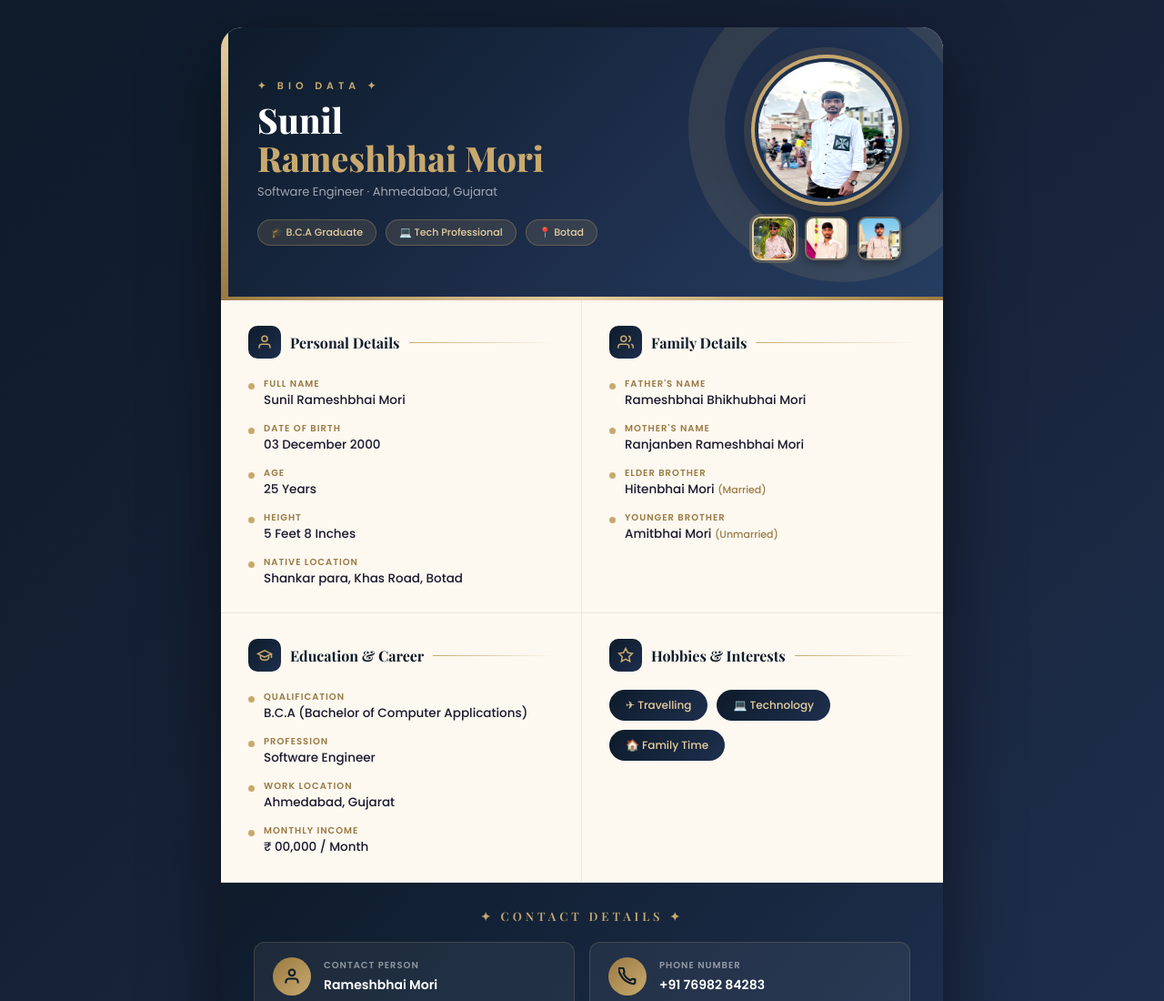
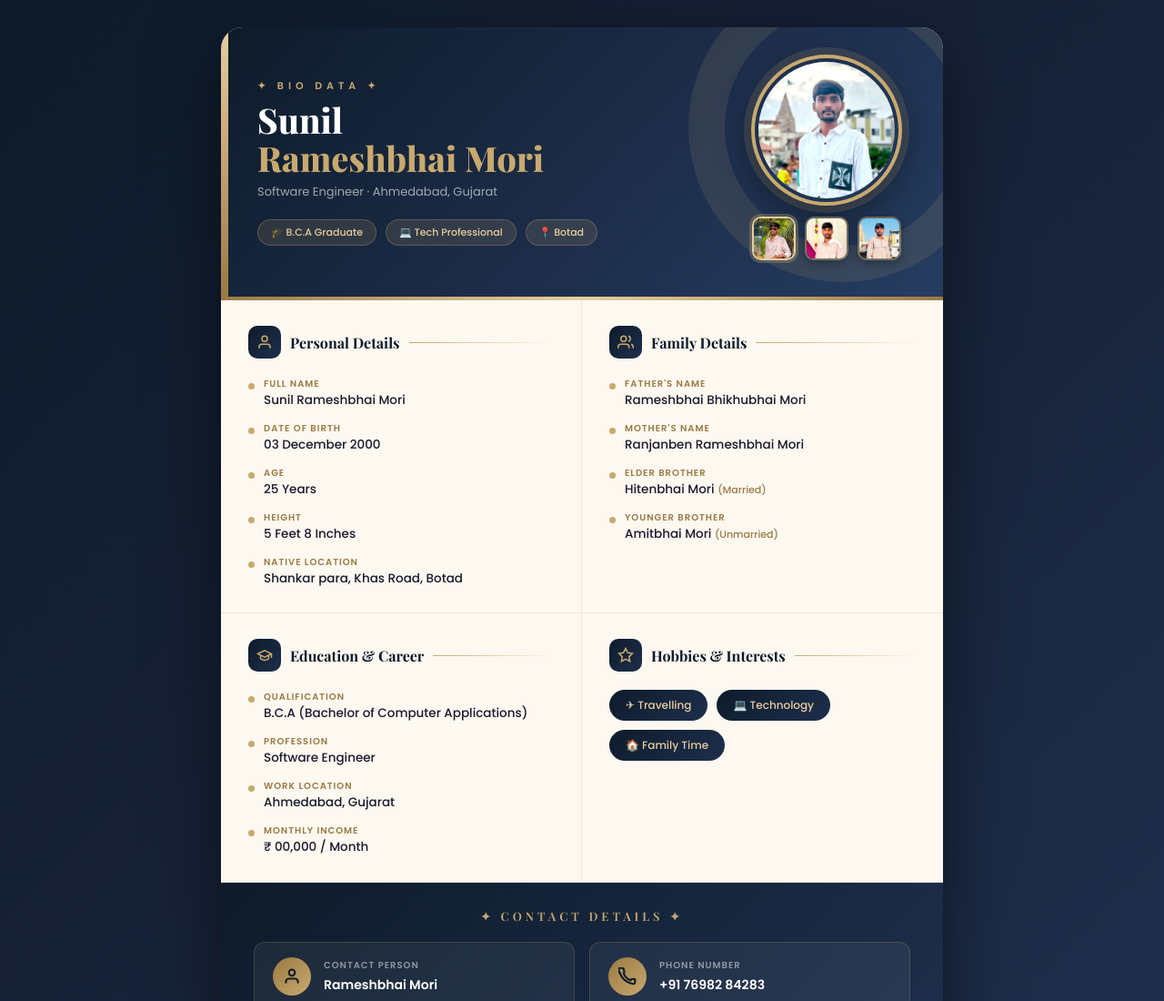
Before and after one commit to Sunilmori/BIO, a plain HTML site: page index.html in a window 1280 px wide. Shown: the top 1100 px of the page at 91% size. Drawn offline with nearby package versions, Linux system fonts and the light colour scheme.

Commit message:
Update index.html

```diff
--- a/index.html
+++ b/index.html
@@ -778,7 +778,7 @@
         <div class="header-photo" style="flex-direction:column;">
           <div class="photo-frame">
             <!-- <img src="sunilmori1.jpeg" alt="Sunil Rameshbhai Mori" id="main-photo" title="Click to enlarge" /> -->
-            <img src="sunil_photo.jpg" alt="Sunil Rameshbhai Mori" id="main-photo" title="Click to enlarge" />
+            <img src="sunilmori1.jpeg" alt="Sunil Rameshbhai Mori" id="main-photo" title="Click to enlarge" />
           </div>
           <!-- Thumbnails below main photo -->
           <div class="photo-thumbnails" id="photo-thumbs">
```
